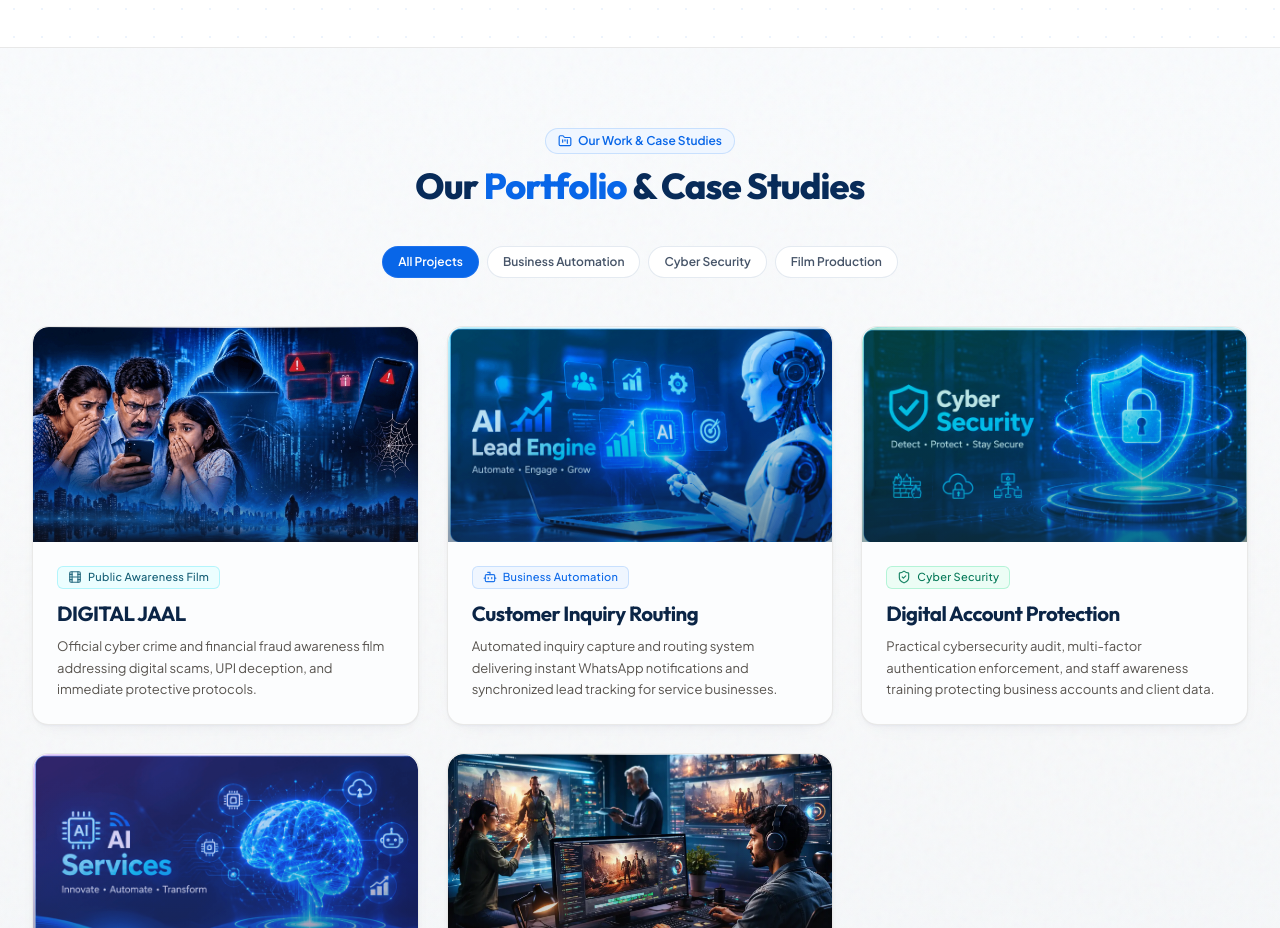
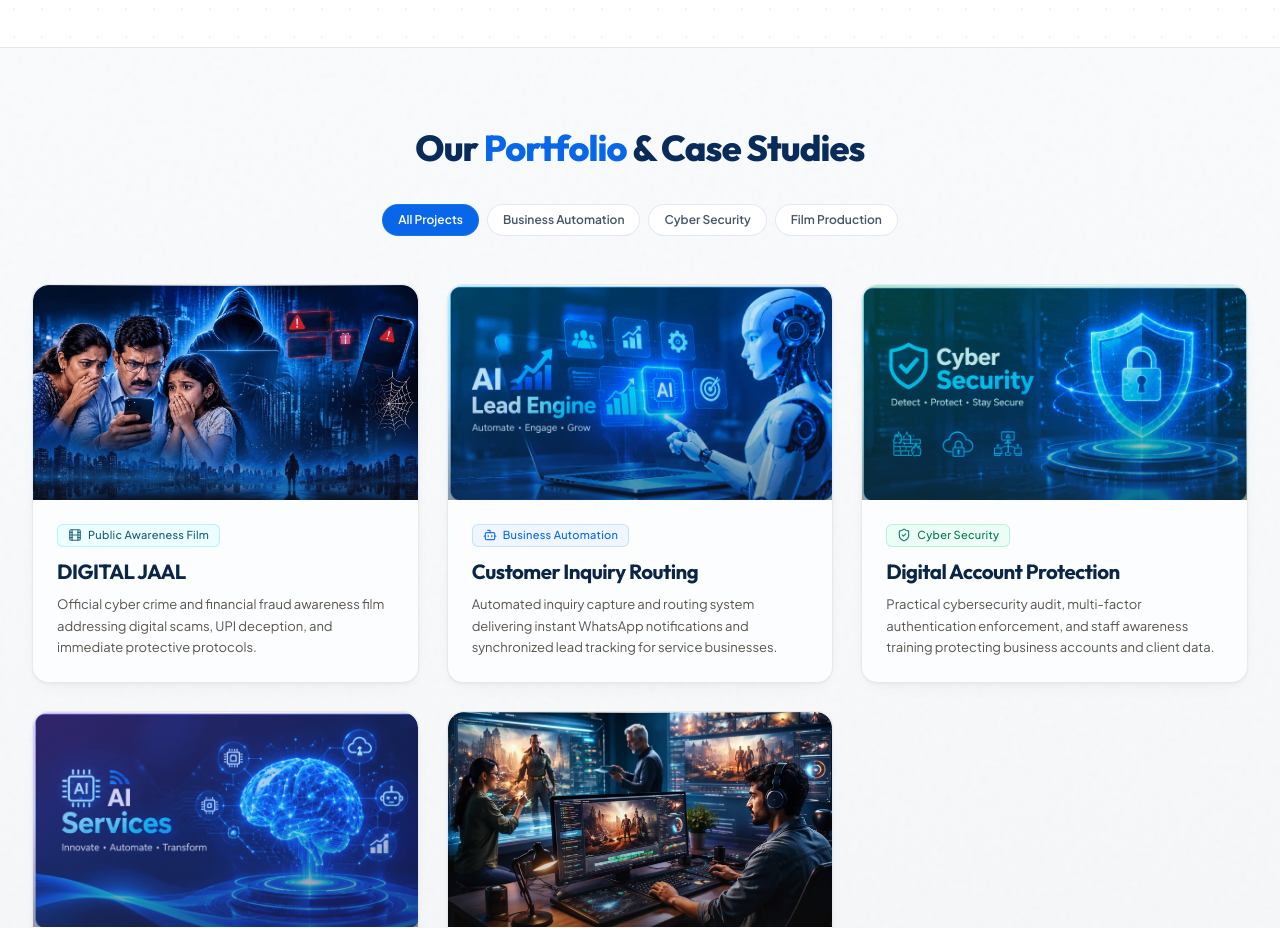
Before and after one commit to mbariya736-crypto/Kuber, a React (Vite) app: page / in a window 1280 px wide. Shown: the part 1471-2399 px from the top of the page. Built offline with nearby package versions, Linux system fonts and the light colour scheme; no server answers.

Commit message:
style(portfolio): remove repetitive badge above portfolio heading and clean up header layout

```diff
--- a/src/components/Portfolio.jsx
+++ b/src/components/Portfolio.jsx
@@ -2,7 +2,6 @@ import React, { useState } from 'react';
 import { useNavigate } from 'react-router-dom';
 import { motion, AnimatePresence, useReducedMotion } from 'framer-motion';
 import {
-  FolderKanban,
   Bot,
   ShieldCheck,
   Film
@@ -59,22 +58,15 @@ export default function Portfolio({ onOpenModal }) {
         {/* 1. SECTION HEADER                                        */}
         {/* ======================================================== */}
         <motion.div
-          initial={{ opacity: 0, y: 18 }}
+          initial={{ opacity: 0, y: 16 }}
           whileInView={{ opacity: 1, y: 0 }}
           viewport={{ once: true, amount: 0.3 }}
           transition={{ duration: 0.5, ease: [0.16, 1, 0.3, 1] }}
-          className="max-w-3xl mx-auto text-center mb-8 sm:mb-10"
+          className="max-w-3xl mx-auto text-center mb-7 sm:mb-9"
         >
-          <div className="inline-flex items-center gap-1.5 px-3 py-1 rounded-full bg-blue-50 border border-blue-200/80 text-xs font-semibold text-[#0866E8] mb-3">
-            <FolderKanban className="w-3.5 h-3.5 text-[#0866E8]" />
-            <span>Our Work &amp; Case Studies</span>
-          </div>
-
           <h2 className="text-2xl sm:text-3xl lg:text-4xl font-extrabold text-[#082B59] tracking-tight leading-[1.18]">
             Our <span className="text-[#0866E8]">Portfolio</span> &amp; Case Studies
           </h2>
-
-
         </motion.div>
 
         {/* ======================================================== */}
```
